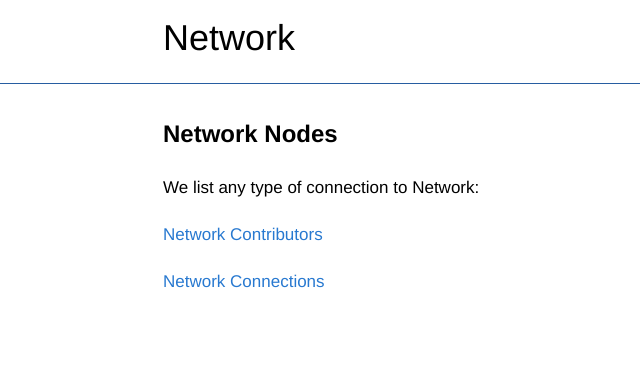
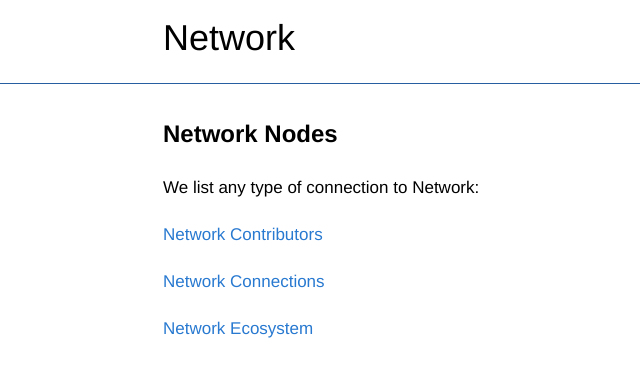
Before and after one commit to networkf/network.github.io, a Jekyll site: the page built from nodes.md, in a window 1280 px wide. Shown: the top 377 px of the page, without its empty margins (112-752 px from the left). Built offline with Jekyll 4.4.1, drawn with Linux system fonts in a browser that asks for light colours; some web fonts are replaced; our own code applies the rules of GitHub Pages for plain Markdown files; the repository's description, which GitHub fills in, is left out.

Commit message:
Update nodes.md

```diff
--- a/nodes.md
+++ b/nodes.md
@@ -13,3 +13,5 @@ We list any type of connection to Network:
 [Network Contributors](/contributors)
 
 [Network Connections](/connections)
+
+[Network Ecosystem](https://docs.google.com/spreadsheets/d/1wirvKQN64xqFJktqDskG7ODcsmbhplpCrJ5Khj4T-Jc)
```
